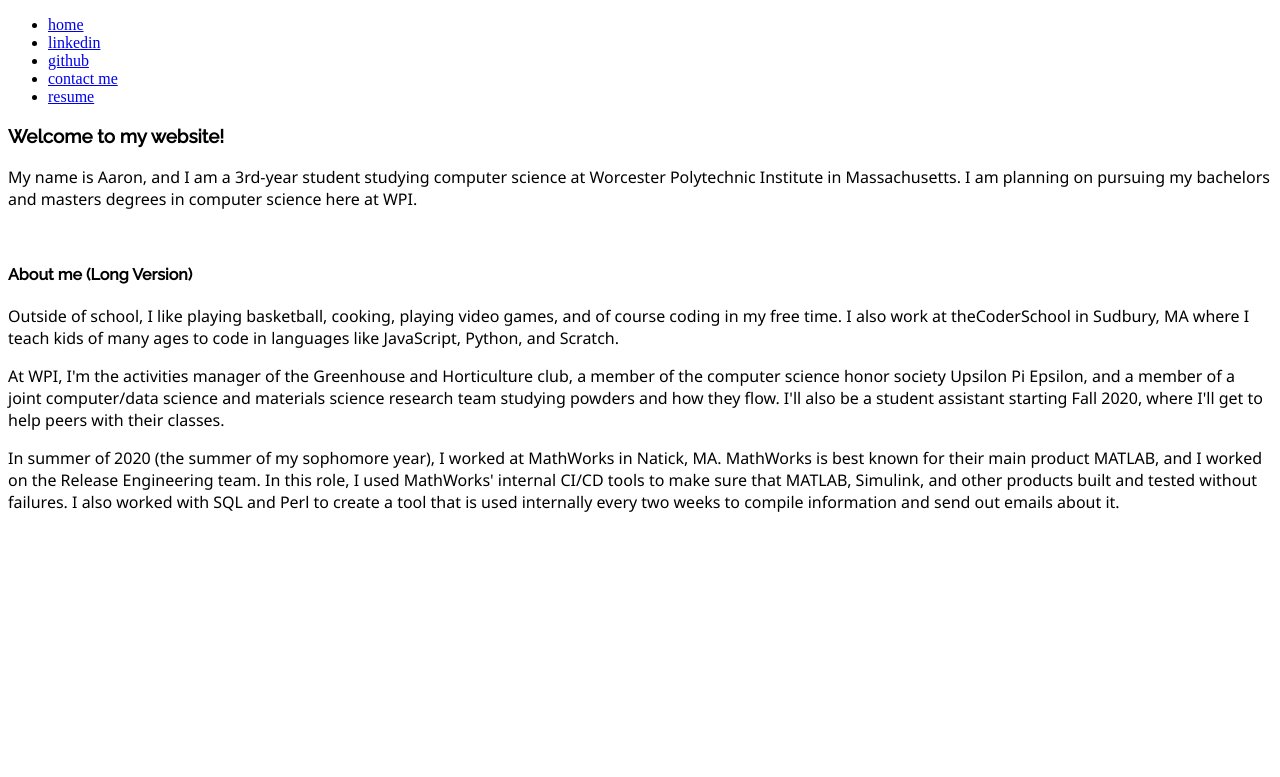
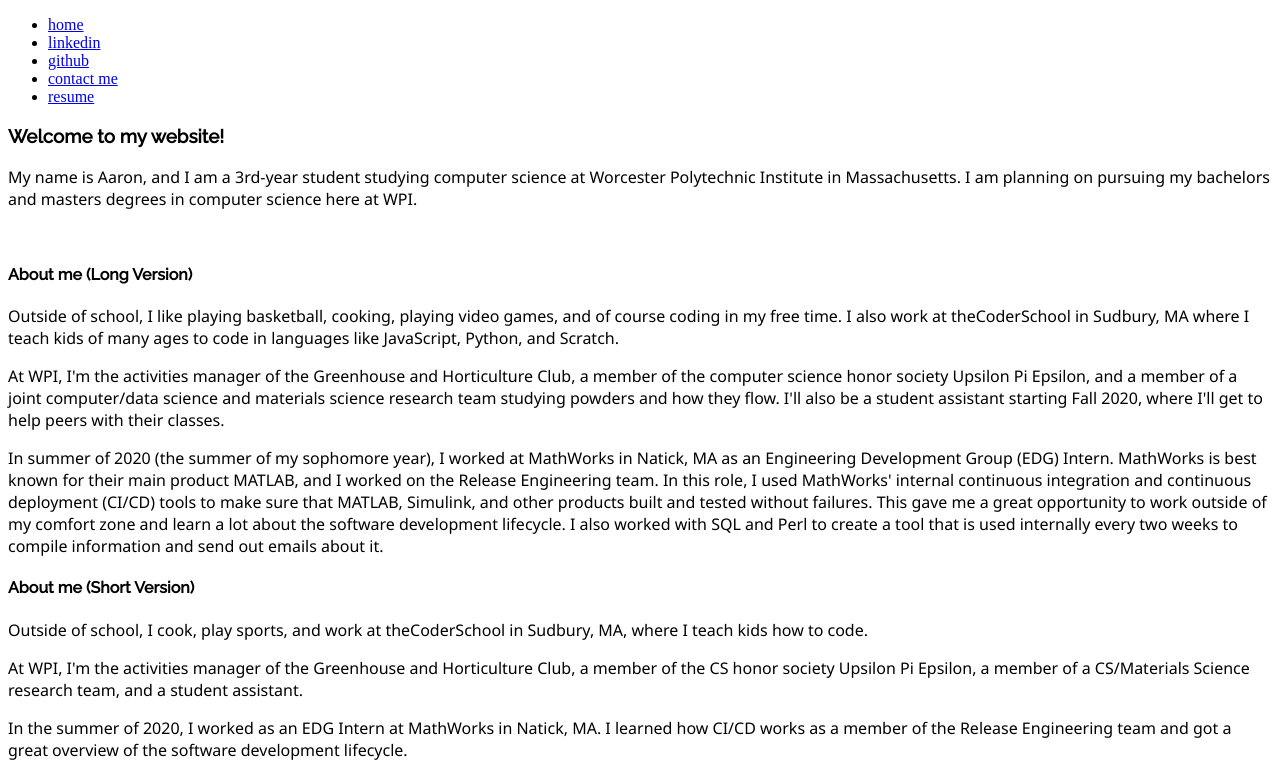
Before and after one commit to adkrueger/personal-site, a plain HTML site: page index.html in a window 1280 px wide. Shown: the part 133-910 px from the top of the page. Before the commit the page ends 800 px from the top, so only its background shows below. Drawn offline with Linux system fonts and the light colour scheme.

Commit message:
added short version

```diff
--- a/index.html
+++ b/index.html
@@ -31,7 +31,7 @@
       pursuing my bachelors and masters degrees in computer science here at WPI.
     </p>
     <br />
-    <h4 class="header">About me (Long Version)</h4>
+    <h4 class="header long_version">About me (Long Version)</h4>
     <p>
       Outside of school, I like playing basketball, cooking, playing video
       games, and of course coding in my free time. I also work at theCoderSchool
@@ -40,7 +40,7 @@
     </p>
     <p>
       At WPI, I'm the activities manager of the Greenhouse and Horticulture
-      club, a member of the computer science honor society Upsilon Pi Epsilon,
+      Club, a member of the computer science honor society Upsilon Pi Epsilon,
       and a member of a joint computer/data science and materials science
       research team studying powders and how they flow. I'll also be a student
       assistant starting Fall 2020, where I'll get to help peers with their
@@ -48,12 +48,30 @@
     </p>
     <p>
       In summer of 2020 (the summer of my sophomore year), I worked at MathWorks
-      in Natick, MA. MathWorks is best known for their main product MATLAB, and
-      I worked on the Release Engineering team. In this role, I used MathWorks'
-      internal CI/CD tools to make sure that MATLAB, Simulink, and other
-      products built and tested without failures. I also worked with SQL and
-      Perl to create a tool that is used internally every two weeks to compile
-      information and send out emails about it.
+      in Natick, MA as an Engineering Development Group (EDG) Intern. MathWorks
+      is best known for their main product MATLAB, and I worked on the Release
+      Engineering team. In this role, I used MathWorks' internal continuous
+      integration and continuous deployment (CI/CD) tools to make sure that
+      MATLAB, Simulink, and other products built and tested without failures.
+      This gave me a great opportunity to work outside of my comfort zone and
+      learn a lot about the software development lifecycle. I also worked with
+      SQL and Perl to create a tool that is used internally every two weeks to
+      compile information and send out emails about it.
+    </p>
+    <h4 class="header med_version">About me (Short Version)</h4>
+    <p>
+      Outside of school, I cook, play sports, and work at theCoderSchool in
+      Sudbury, MA, where I teach kids how to code.
+    </p>
+    <p>
+      At WPI, I'm the activities manager of the Greenhouse and Horticulture
+      Club, a member of the CS honor society Upsilon Pi Epsilon, a member of a
+      CS/Materials Science research team, and a student assistant.
+    </p>
+    <p>
+      In the summer of 2020, I worked as an EDG Intern at MathWorks in Natick,
+      MA. I learned how CI/CD works as a member of the Release Engineering team
+      and got a great overview of the software development lifecycle.
     </p>
   </body>
 </html>
```
